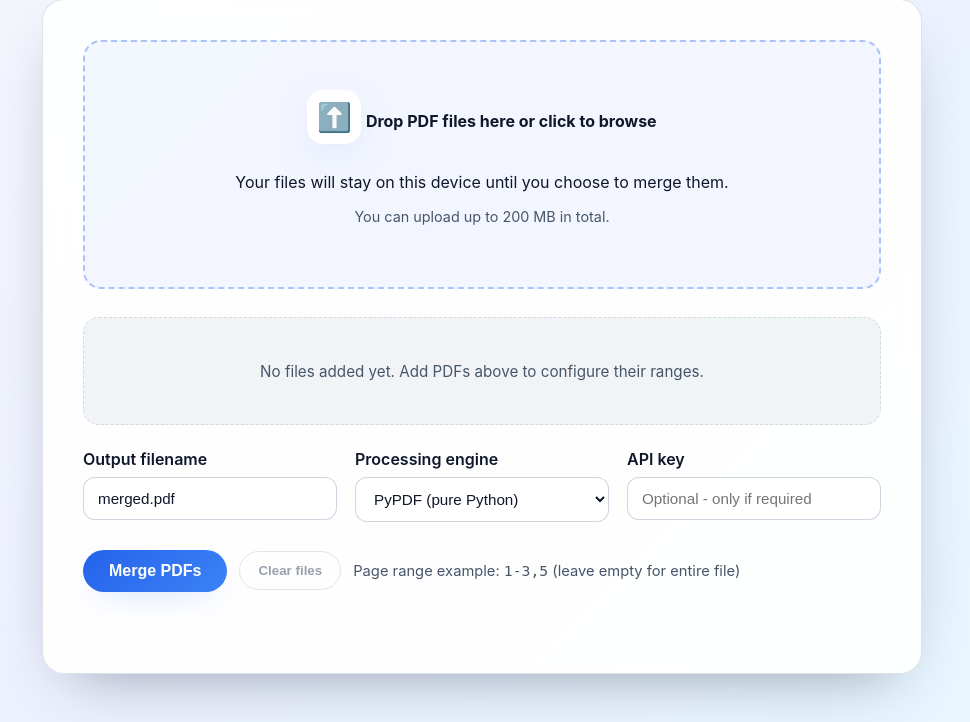
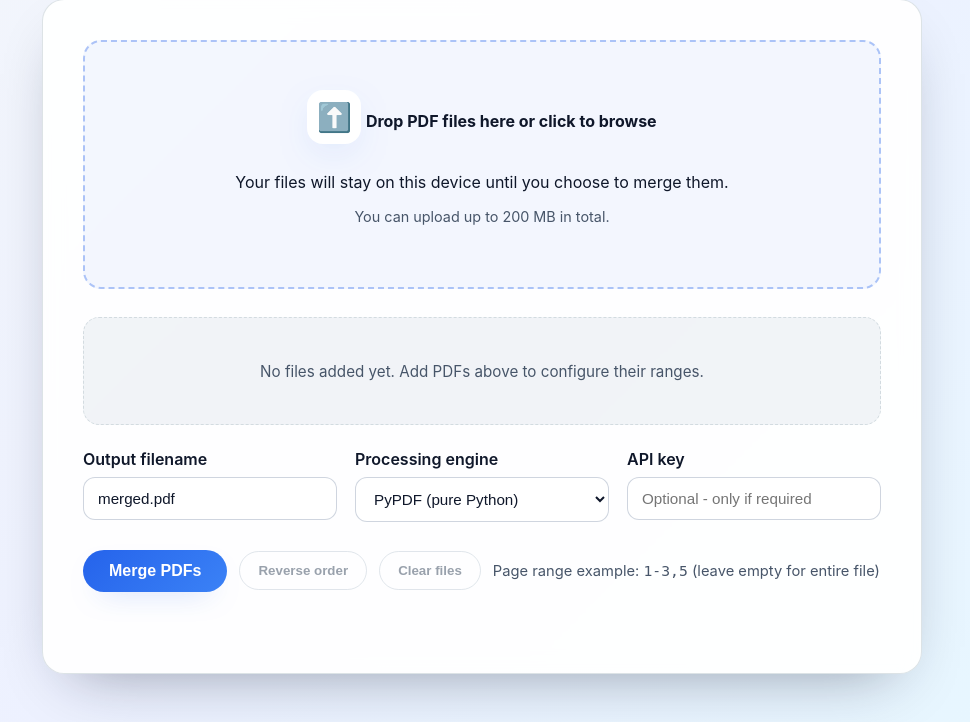
Before and after one commit to Mugen-Houyou/fastapi-pdf-merger, a FastAPI app: page / in a window 1280 px wide. Shown: the part 167-889 px from the top of the page, without its empty margins (158-1128 px from the left). Run offline with FastAPI, Linux system fonts and the light colour scheme.

Commit message:
Add reverse order control to file list

```diff
--- a/app/static/js/app.js
+++ b/app/static/js/app.js
@@ -10,6 +10,7 @@
   const mergeBtn = $('#mergeBtn');
   const apiKey = $('#apiKey');
   const clearBtn = $('#clearBtn');
+  const reverseBtn = $('#reverseBtn');
   const status = $('#status');
 
   const paperSize = $('#paperSize');
@@ -96,7 +97,8 @@
     if (files.length === 0) {
       filesDiv.classList.add('empty');
       filesDiv.innerHTML = `<p class="empty-state">${translate('messages.empty')}</p>`;
-      clearBtn.disabled = true;
+      if (clearBtn) clearBtn.disabled = true;
+      if (reverseBtn) reverseBtn.disabled = true;
       return;
     }
 
@@ -214,7 +216,8 @@
 
     filesDiv.appendChild(frag);
 
-    clearBtn.disabled = false;
+    if (clearBtn) clearBtn.disabled = false;
+    if (reverseBtn) reverseBtn.disabled = files.length <= 1;
 
     filesDiv.querySelectorAll('.file-row').forEach((row) => {
       const id = row.dataset.fileId;
@@ -385,6 +388,16 @@
   dropBox.addEventListener('dragleave', () => { dropBox.classList.remove('is-dragover'); });
   dropBox.addEventListener('drop', (e) => { e.preventDefault(); dropBox.classList.remove('is-dragover'); addFiles(e.dataTransfer.files || []); });
 
+  if (reverseBtn) {
+    reverseBtn.addEventListener('click', () => {
+      if (files.length <= 1) return;
+      files.reverse();
+      ranges.reverse();
+      refreshList();
+      setStatus(translate('messages.reordered'), 'info');
+    });
+  }
+
   clearBtn.addEventListener('click', () => { files = []; ranges = []; refreshList(); setStatus(translate('messages.cleared'), 'info'); });
 
   mergeBtn.addEventListener('click', async () => {
--- a/app/templates/index.html
+++ b/app/templates/index.html
@@ -69,6 +69,7 @@
 
   <div class="actions">
     <button id="mergeBtn" class="primary">{{ t.merge_button }}</button>
+    <button id="reverseBtn" type="button" class="ghost" disabled>{{ t.reverse_button }}</button>
     <button id="clearBtn" type="button" class="ghost" disabled>{{ t.clear_button }}</button>
     <span class="hint">{{ t.range_hint_html | safe }}</span>
   </div>
--- a/app/utils/i18n.py
+++ b/app/utils/i18n.py
@@ -39,6 +39,7 @@ TRANSLATIONS: Dict[str, Dict[str, Any]] = {
             "scale_mode_letterbox": "Letterbox (contain)",
             "scale_mode_crop": "Crop (cover)",
             "merge_button": "Merge PDFs",
+            "reverse_button": "Reverse order",
             "clear_button": "Clear files",
             "range_hint_html": "Page range example: <code>1-3,5</code> (leave empty for entire file)",
             "range_placeholder": "Page ranges e.g. 1-3,5",
@@ -49,6 +50,7 @@ TRANSLATIONS: Dict[str, Dict[str, Any]] = {
                 "merging": "Merging…",
                 "clear": "Clear files",
                 "remove": "Remove",
+                "reverse": "Reverse order",
             },
             "messages": {
                 "empty": "No files added yet. Add PDFs above to configure their ranges.",
@@ -60,6 +62,7 @@ TRANSLATIONS: Dict[str, Dict[str, Any]] = {
                 "merged": "Merged successfully! Your download should begin automatically.",
                 "merge_failed": "Failed to merge PDFs.",
                 "failed_prefix": "Failed: {message}",
+                "reordered": "Reversed file order.",
             },
             "aria": {
                 "drag_handle": "Drag {name} to reorder",
@@ -95,6 +98,7 @@ TRANSLATIONS: Dict[str, Dict[str, Any]] = {
             "scale_mode_letterbox": "레터박스(전체 보기)",
             "scale_mode_crop": "크롭(채우기)",
             "merge_button": "PDF 병합",
+            "reverse_button": "순서 거꾸로",
             "clear_button": "파일 지우기",
             "range_hint_html": "페이지 범위 예시: <code>1-3,5</code> (비워두면 전체 페이지)",
             "range_placeholder": "페이지 범위 예: 1-3,5",
@@ -105,6 +109,7 @@ TRANSLATIONS: Dict[str, Dict[str, Any]] = {
                 "merging": "병합 중…",
                 "clear": "파일 지우기",
                 "remove": "삭제",
+                "reverse": "순서 거꾸로",
             },
             "messages": {
                 "empty": "아직 추가된 파일이 없습니다. 위에서 PDF를 추가해 범위를 설정하세요.",
@@ -116,6 +121,7 @@ TRANSLATIONS: Dict[str, Dict[str, Any]] = {
                 "merged": "병합이 완료되었습니다! 다운로드가 자동으로 시작됩니다.",
                 "merge_failed": "PDF 병합에 실패했습니다.",
                 "failed_prefix": "실패: {message}",
+                "reordered": "파일 순서를 거꾸로 정렬했습니다.",
             },
             "aria": {
                 "drag_handle": "{name}를 드래그하여 순서를 변경",
```
